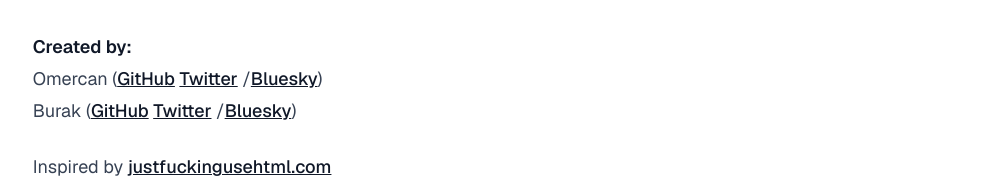
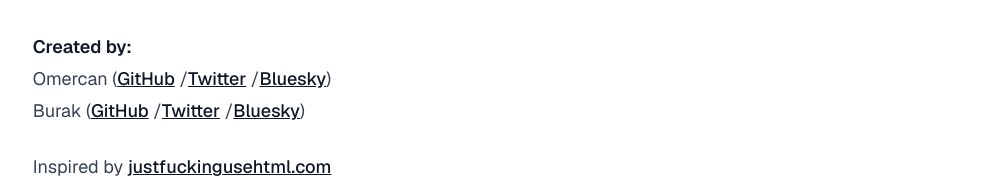
Before and after one commit to rudwolf/just-fucking-use-react-pt_br, a Next.js app: page / in a window 1280 px wide. Shown: the part 7809-7987 px from the top of the page, without its empty margins (146-1132 px from the left). Built offline with nearby package versions, Linux system fonts and the light colour scheme.

Commit message:
add slashes

```diff
--- a/app/page.tsx
+++ b/app/page.tsx
@@ -448,6 +448,7 @@ export default function Home() {
           >
             GitHub
           </a>{" "}
+          /
           <a
             href="https://x.com/obsfx"
             target="_blank"
@@ -478,6 +479,7 @@ export default function Home() {
           >
             GitHub
           </a>{" "}
+          /
           <a
             href="https://x.com/neoberg"
             target="_blank"
```
